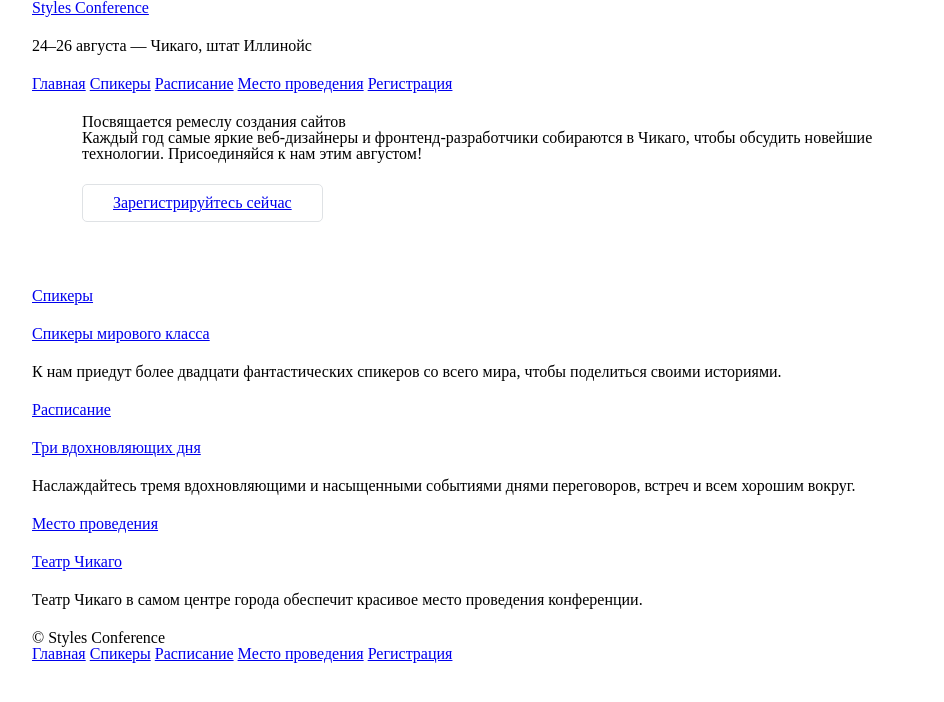
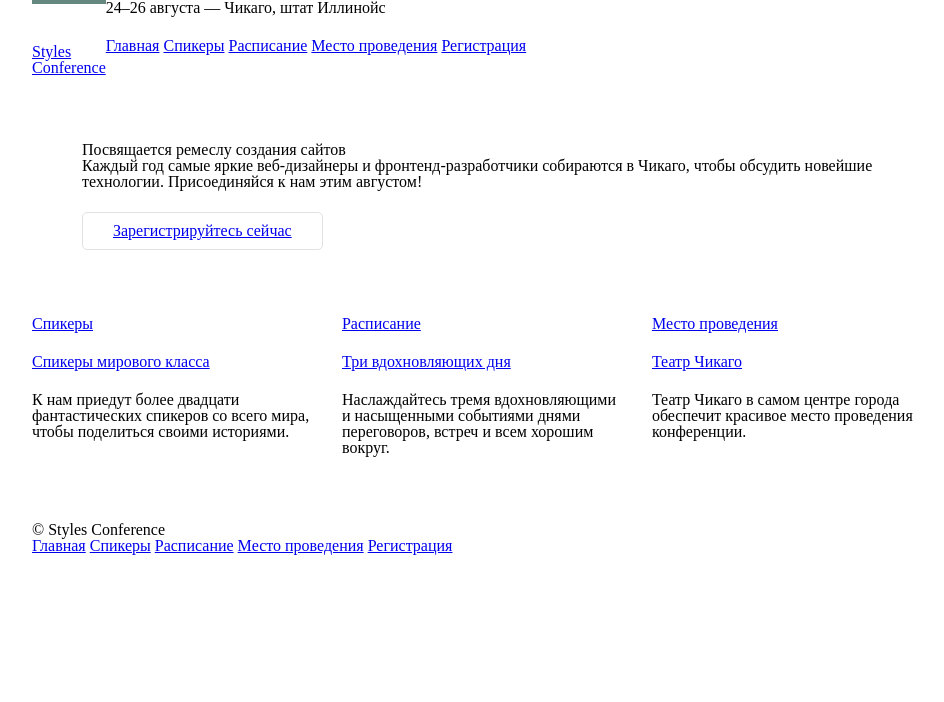
Before and after one commit to kettl96/first_project, a plain HTML site: page test-proj/styles conf/styles-conf.html in a window 1280 px wide. Shown: the whole page, without its empty margins (158-1102 px from the left). Drawn offline with Linux system fonts and the light colour scheme.

Commit message:
style-conf/proj

```diff
--- a/test-proj/styles conf/styles-conf.css
+++ b/test-proj/styles conf/styles-conf.css
@@ -67,6 +67,54 @@ table {
   width: 960px;
 }
 
+.col-1-3 {
+  width: 33.33%;
+}
+.col-2-3 {
+  width: 66.66%;
+}
+.col-1-3,
+.col-2-3 {
+  display: inline-block;
+  vertical-align: top;
+}
+
+.grid,
+.col-1-3,
+.col-2-3 {
+  padding-left: 15px;
+  padding-right: 15px;
+}
+
+.container,
+.grid {
+  margin: 0 auto;
+  width: 960px;
+}
+.container {
+  padding-left: 30px;
+padding-right: 30px;
+}
+
+/*
+  ========================================
+  Clearfix
+  ========================================
+*/
+.group::before,
+.group::after {
+  content: "";
+  display: table;
+}
+.group::after {
+  clear: both;
+}
+.group {
+  clear: both;
+  *zoom: 1;
+}
+
+
 /*
   ========================================
   Типографика
@@ -103,3 +151,25 @@ h1, h3, h4, h5, p {
 .hero {
   padding: 22px 80px 66px 80px;
 }
+/*
+  ========================================
+  Основной заголовок
+  ========================================
+*/
+.logo {
+  border-top: 4px solid #648880;
+  padding: 40px 0 22px 0;
+  float: left;
+}
+/*
+  ========================================
+  Основной подвал
+  ========================================
+*/
+.primary-footer small {
+  float: left;
+}
+.primary-footer {
+  padding-bottom: 44px;
+  padding-top: 44px;
+}
--- a/test-proj/styles conf/styles-conf.html
+++ b/test-proj/styles conf/styles-conf.html
@@ -8,10 +8,10 @@
   <link rel="stylesheet" href="styles-conf.css">
 </head>
 <body>
-  <header class="container">
-    <a href="styles-conf.html">
-      <h1>Styles Conference</h1>
-    </a>
+  <header class="container group">
+    <h1 class="logo">
+      <a href="styles-conf.html">Styles <br> Conference </a>
+    </h1>
       <h3>24&ndash;26 августа &mdash; Чикаго, штат Иллинойс</h3>
      <nav>
           <a href="styles-conf.html">Главная</a>
@@ -30,36 +30,49 @@
 </section>
 
 
-<section class="container">
-     <section>
+<section class="grid">
+
+  <!-- Спикеры -->
+
+  <section class="col-1-3">
   <a href="speakers.html">
     <h5>Спикеры</h5>
     <h3>Спикеры мирового класса</h3>
   </a>
-     <p>К нам приедут более двадцати фантастических спикеров со всего мира, чтобы поделиться своими историями.</p>
-     </section>
+  <p>К нам приедут более двадцати фантастических спикеров со всего мира, чтобы поделиться своими историями.
+  </p>
+  </section><!--
 
-     <section>
+        Расписание
+
+     --><section class="col-1-3">
    <a href="schedule.html">
      <h5>Расписание</h5>
      <h3>Три вдохновляющих дня</h3>
      </a>
-       <p>Наслаждайтесь тремя вдохновляющими и насыщенными событиями днями переговоров, встреч и всем хорошим вокруг.</p>
-     </section>
+     <p>Наслаждайтесь тремя вдохновляющими и насыщенными событиями днями переговоров, встреч и всем хорошим вокруг.
+     </p>
+   </section><!--
 
-     <section>
+    Место проведения
+
+   --><section class="col-1-3">
       <a href="venue.html">
         <h5>Место проведения</h5>
         <h3>Театр Чикаго</h3>
       </a>
-       <p>Театр Чикаго в самом центре города обеспечит красивое место проведения конференции.</p>
+      <p>Театр Чикаго в самом центре города обеспечит красивое место проведения конференции.
+      </p>
     </section>
 </section>
 
 
 
-  <footer class="container">
-    <small>&copy; Styles Conference</small>
+
+
+
+  <footer class="primary-footer container group">
+    <small>&copy; Styles Conference</small><br>
     <nav>
       <a href="styles-conf.html">Главная</a>
       <a href="speakers.html">Спикеры</a>
```
Lines whose indentation alone changed are shown as unchanged.
